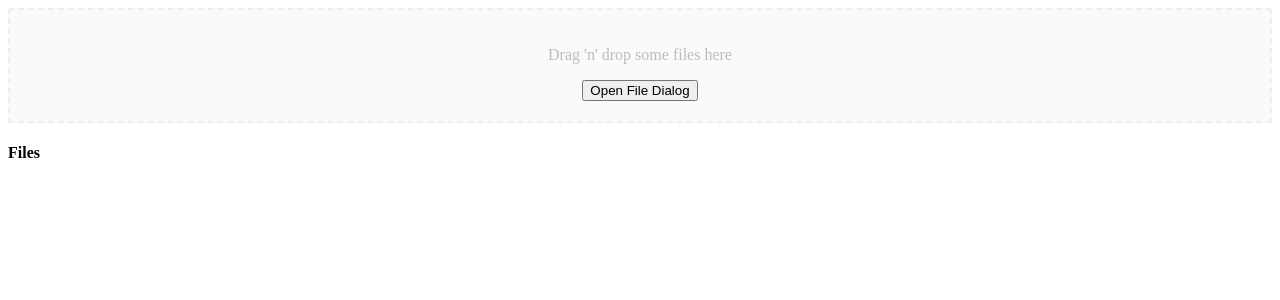
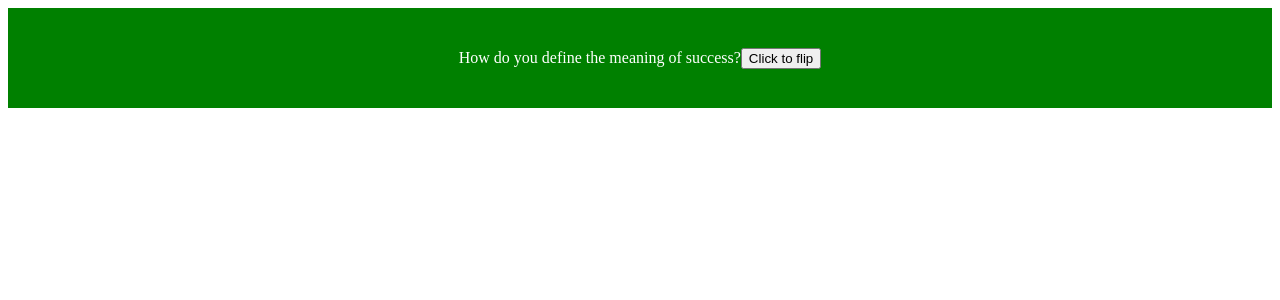
Before and after one commit to honglytech/reactjs, a React (Create React App) app: page / in a window 1280 px wide. Shown: the top 300 px of the page. Built offline with nearby package versions, Linux system fonts and the light colour scheme.

Commit message:
created card flip

```diff
--- a/package.json
+++ b/package.json
@@ -4,6 +4,7 @@
   "private": true,
   "dependencies": {
     "react": "^16.10.2",
+    "react-card-flip": "^1.0.10",
     "react-dom": "^16.10.2",
     "react-dropzone": "^10.2.1",
     "react-scripts": "3.2.0"
--- a/src/index.js
+++ b/src/index.js
@@ -1,139 +1,44 @@
-import React, { useMemo, useEffect, useState } from "react";
 import ReactDOM from "react-dom";
-import { useDropzone } from "react-dropzone";
+import React, { useState } from "react";
+import ReactCardFlip from "react-card-flip";
 
-const baseStyle = {
-  flex: 1,
-  display: "flex",
-  flexDirection: "column",
-  alignItems: "center",
-  padding: "20px",
-  borderWidth: 2,
-  borderRadius: 2,
-  borderColor: "#eeeeee",
-  borderStyle: "dashed",
-  backgroundColor: "#fafafa",
-  color: "#bdbdbd",
-  outline: "none",
-  transition: "border .24s ease-in-out"
+const CardFlip = () => {
+  const [isFlipped, setIsFlipped] = useState(false);
+
+  const handleClick = () => {
+    setIsFlipped(!isFlipped);
+  };
+  return (
+    <ReactCardFlip isFlipped={isFlipped} flipDirection="horizontal">
+      <div
+        style={{
+          backgroundColor: "green",
+          height: 100,
+          color: "#fff",
+          display: "flex",
+          justifyContent: "center",
+          alignItems: "center"
+        }}
+      >
+        How do you define the meaning of success?
+        <button onClick={handleClick}>Click to flip</button>
+      </div>
+
+      <div
+        style={{
+          backgroundColor: "red",
+          height: 100,
+          color: "#fff",
+          display: "flex",
+          justifyContent: "center",
+          alignItems: "center"
+        }}
+      >
+        Create video tutorials on YouTube
+        <button onClick={handleClick}>Click to flip</button>
+      </div>
+    </ReactCardFlip>
+  );
 };
 
-const activeStyle = {
-  borderColor: "#2196f3"
-};
-
-const acceptStyle = {
-  borderColor: "#00e676"
-};
-
-const rejectStyle = {
-  borderColor: "#ff1744"
-};
-
-const thumbsContainer = {
-  display: "flex",
-  flexDirection: "row",
-  flexWrap: "wrap",
-  marginTop: 16
-};
-
-const thumb = {
-  display: "inline-flex",
-  borderRadius: 2,
-  border: "1px solid #eaeaea",
-  marginBottom: 8,
-  marginRight: 8,
-  width: "auto",
-  height: 200,
-  padding: 4,
-  boxSizing: "border-box"
-};
-
-const thumbInner = {
-  display: "flex",
-  minWidth: 0,
-  overflow: "hidden"
-};
-
-const img = {
-  display: "block",
-  width: "auto",
-  height: "100%"
-};
-
-function StyledDropzone(props) {
-  const [files, setFiles] = useState([]);
-  const {
-    getRootProps,
-    getInputProps,
-    isDragActive,
-    isDragAccept,
-    isDragReject,
-    acceptedFiles,
-    open
-  } = useDropzone({
-    accept: "image/*",
-    noClick: true,
-    noKeyboard: true,
-    onDrop: acceptedFiles => {
-      setFiles(
-        acceptedFiles.map(file =>
-          Object.assign(file, {
-            preview: URL.createObjectURL(file)
-          })
-        )
-      );
-    }
-  });
-
-  const style = useMemo(
-    () => ({
-      ...baseStyle,
-      ...(isDragActive ? activeStyle : {}),
-      ...(isDragAccept ? acceptStyle : {}),
-      ...(isDragReject ? rejectStyle : {})
-    }),
-    [isDragActive, isDragReject]
-  );
-
-  const thumbs = files.map(file => (
-    <div style={thumb} key={file.name}>
-      <div style={thumbInner}>
-        <img src={file.preview} style={img} />
-      </div>
-    </div>
-  ));
-
-  useEffect(
-    () => () => {
-      // Make sure to revoke the data uris to avoid memory leaks
-      files.forEach(file => URL.revokeObjectURL(file.preview));
-    },
-    [files]
-  );
-
-  const filepath = acceptedFiles.map(file => (
-    <li key={file.path}>
-      {file.path} - {file.size} bytes
-    </li>
-  ));
-
-  return (
-    <div className="container">
-      <div {...getRootProps({ style })}>
-        <input {...getInputProps()} />
-        <p>Drag 'n' drop some files here</p>
-        <button type="button" onClick={open}>
-          Open File Dialog
-        </button>
-      </div>
-      <aside>
-        <h4>Files</h4>
-        <ul>{filepath}</ul>
-      </aside>
-      <aside style={thumbsContainer}>{thumbs}</aside>
-    </div>
-  );
-}
-
-ReactDOM.render(<StyledDropzone />, document.getElementById("root"));
+ReactDOM.render(<CardFlip />, document.querySelector("#root"));
```
Also changed, not shown: 1 other file (tests, documents, lock files or other folders).
